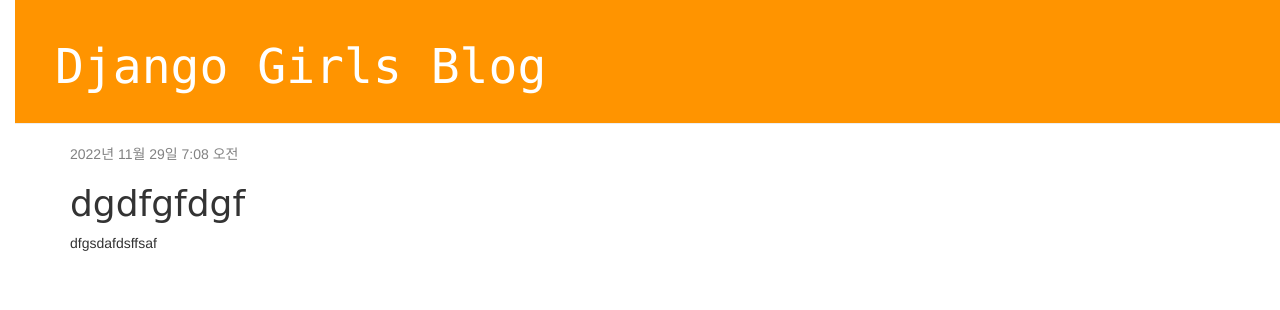
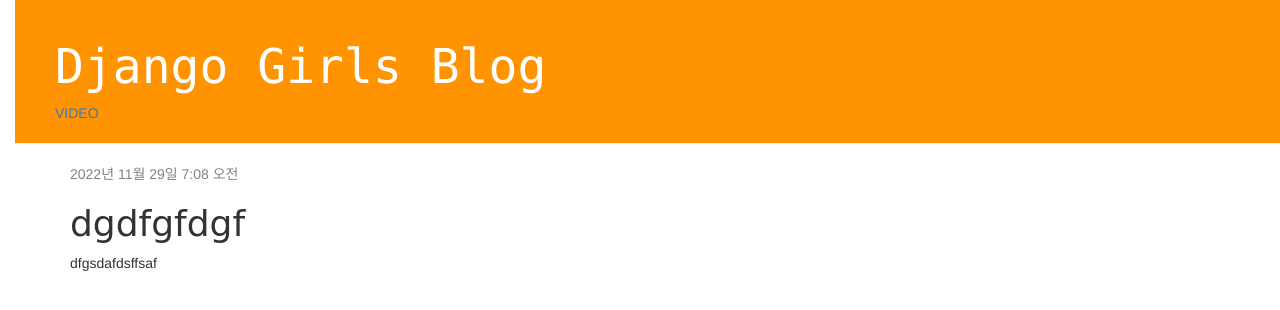
Before and after one commit to seok019283501/djangoProject, a Django app: page /post/1/ in a window 1280 px wide. Shown: the top 310 px of the page. Run offline with Django 4.2, Linux system fonts and the light colour scheme; data comes from the database, SQL or seed files in the repository; some libraries are stand-ins or nearby versions.

Commit message:
'video_view_button'

```diff
--- a/blog/templates/blog/base.html
+++ b/blog/templates/blog/base.html
@@ -13,10 +13,10 @@
     <div class="page-header">
        {% if user.is_authenticated %}
             <a href="{% url 'post_new' %}" class="top-menu"><span class="glyphicon glyphicon-plus"></span></a>
-            <a href="{% url 'video_list' %}">VIDEO</a>
+
         {% endif %}
         <h1><a href="/">Django Girls Blog</a></h1>
-
+        <a href="{% url 'video_list' %}">VIDEO</a>
     </div>
     <div class="content container">
         <div class="row">
```
